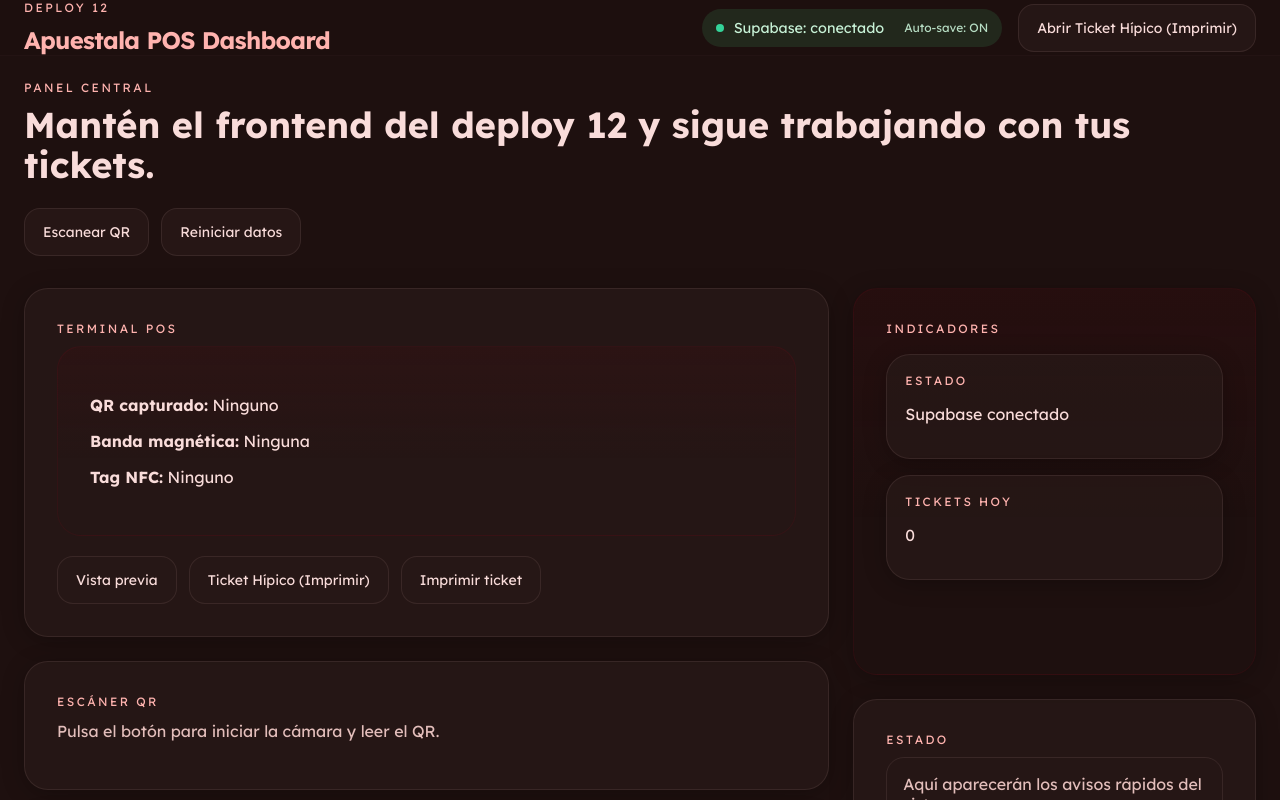
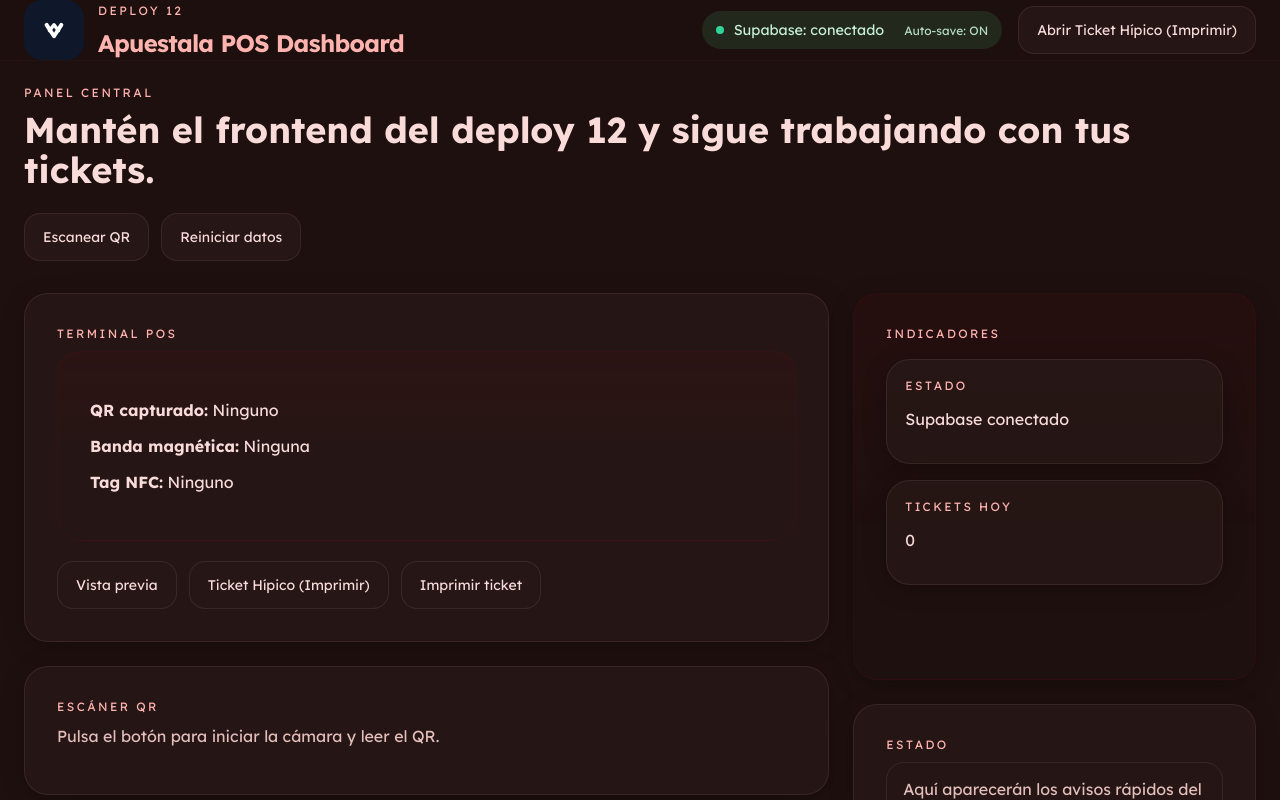
Before and after one commit to M-apuestala/wep-app, a React (Vite) app: page / in a window 1280 px wide. Shown: the top 800 px of the page. Built offline with nearby package versions, Linux system fonts and the light colour scheme; no server answers; the database is empty.

Commit message:
deploy19

```diff
--- a/src/App.jsx
+++ b/src/App.jsx
@@ -217,28 +217,57 @@ const Dashboard = () => {
           <meta charset="utf-8" />
           <title>Ticket Hípico</title>
           <style>
-            @page { size: A4 portrait; margin: 12mm; }
+            @page { size: A4 portrait; margin: 0; }
             html, body { width: 100%; height: 100%; margin: 0; padding: 0; }
-            body { font-family: Courier, monospace; margin: 0; padding: 12mm; background: #fff; }
-            .ticket { width: 100%; max-width: 100%; box-sizing: border-box; }
-            .ticket hr { border: none; border-top: 1px solid #000; margin: 12px 0; }
+            body { font-family: Courier, monospace; margin: 0; padding: 0; background: #fff; }
+            .ticket { width: 100%; height: 100%; box-sizing: border-box; padding: 24mm 20mm; display: flex; flex-direction: column; justify-content: space-between; }
+            .logo { display: flex; flex-direction: column; align-items: center; gap: 8px; margin-bottom: 18mm; }
+            .logo-mark { width: 76px; height: 76px; border-radius: 18px; background: #0f172a; display: grid; place-items: center; color: #fff; font-weight: 800; font-size: 28px; letter-spacing: 0.08em; }
+            .logo-text { text-align: center; }
+            .logo-text h1 { margin: 0; font-size: 32px; letter-spacing: 0.13em; }
+            .logo-text p { margin: 4px 0 0; font-size: 12px; letter-spacing: 0.18em; }
+            .details { width: 100%; display: grid; gap: 10px; font-size: 12pt; line-height: 1.5; }
+            .details .row { display: flex; justify-content: space-between; }
+            .divider { border-bottom: 1px solid #000; margin: 9px 0; }
+            .footer { text-align: center; margin-top: 18mm; font-size: 10pt; line-height: 1.4; }
           </style>
         </head>
         <body>
           <div class="ticket">
-            <div style="text-align:center;font-weight:700;">BANCA LA REFORMA</div>
-            <div style="text-align:center;">- Apuestas Hípicas -</div>
-            <hr/>
-            <div>Ticket: ${apuesta.ticketId}</div>
-            <div>Fecha: ${apuesta.fecha} Hora: ${apuesta.hora}</div>
-            <div>Taquilla: ${apuesta.taquilla}</div>
-            <div>--------------------------------</div>
-            <div style="font-weight:700">HIPÓDROMO: ${apuesta.hipodromo}</div>
-            <div>Carrera: ${apuesta.carrera} | Tipo: ${apuesta.tipo}</div>
-            <div>Ejemplar: ${apuesta.ejemplar}</div>
-            <div>--------------------------------</div>
-            <div style="display:flex;justify-content:space-between;"><span>Monto:</span><span>$${apuesta.monto}</span></div>
-            <div style="text-align:center;margin-top:8px;">CÓDIGO: ${apuesta.codigoControl}</div>
+            <div class="logo">
+              <svg width="76" height="76" viewBox="0 0 120 120" fill="none" xmlns="http://www.w3.org/2000/svg" aria-label="Logo Apuestala">
+                <rect width="120" height="120" rx="24" fill="#0f172a" />
+                <path d="M34 42L60 82L86 42" stroke="#fff" stroke-width="14" stroke-linecap="round" stroke-linejoin="round" />
+                <path d="M44 62L60 42L76 62" stroke="#fff" stroke-width="12" stroke-linecap="round" stroke-linejoin="round" />
+              </svg>
+              <div class="logo-text">
+                <h1>APUESTALA</h1>
+                <p>BANCA LA REFORMA</p>
+              </div>
+            </div>
+            <div style="text-align:center; margin-bottom: 16mm; font-size: 18px; font-weight: 700;">TICKET HÍPICO</div>
+            <div class="details">
+              <div class="row"><span>Ticket:</span><span>${apuesta.ticketId}</span></div>
+              <div class="row"><span>Fecha:</span><span>${apuesta.fecha} ${apuesta.hora}</span></div>
+              <div class="row"><span>Taquilla:</span><span>${apuesta.taquilla}</span></div>
+              <div class="divider"></div>
+              <div class="row" style="font-weight:700;"><span>HIPÓDROMO:</span><span>${apuesta.hipodromo}</span></div>
+              <div class="divider" style="border-style:dashed;"></div>
+              <div class="row"><span>Carrera:</span><span>${apuesta.carrera}</span></div>
+              <div class="row"><span>Tipo:</span><span>${apuesta.tipo}</span></div>
+              <div class="row"><span>Ejemplar:</span><span>${apuesta.ejemplar}</span></div>
+              <div class="divider"></div>
+              <div class="row"><span>Monto:</span><span>$${apuesta.monto}</span></div>
+            </div>
+            <div style="text-align:center; margin-top: auto;">
+              <div style="font-size: 14px; font-weight: 700;">CÓDIGO DE CONTROL</div>
+              <div style="margin: 10px 0 0; font-size: 13pt; font-weight: 700;">*${apuesta.codigoControl}*</div>
+            </div>
+            <div class="footer">
+              <div>* Caduca en 30 días.</div>
+              <div>* Revise su ticket. No se aceptan reclamos posteriores.</div>
+              <div>================================</div>
+            </div>
           </div>
         </body>
       </html>
@@ -312,9 +341,18 @@ const Dashboard = () => {
     <div className="app-root">
       <div className="topbar">
         <div className="topbar-left">
-          <div>
-            <p className="eyebrow">Deploy 12</p>
-            <h1 className="title">Apuestala POS Dashboard</h1>
+          <div className="brand-header">
+            <div className="brand-mark">
+              <svg width="36" height="36" viewBox="0 0 120 120" fill="none" xmlns="http://www.w3.org/2000/svg" aria-label="Logo Apuestala">
+                <rect width="120" height="120" rx="24" fill="#0f172a" />
+                <path d="M34 42L60 82L86 42" stroke="#fff" strokeWidth="14" strokeLinecap="round" strokeLinejoin="round" />
+                <path d="M44 62L60 42L76 62" stroke="#fff" strokeWidth="12" strokeLinecap="round" strokeLinejoin="round" />
+              </svg>
+            </div>
+            <div>
+              <p className="eyebrow">Deploy 12</p>
+              <h1 className="title">Apuestala POS Dashboard</h1>
+            </div>
           </div>
         </div>
 
--- a/src/TicketHipismoPrint.jsx
+++ b/src/TicketHipismoPrint.jsx
@@ -35,42 +35,48 @@ const TicketHipismoPrint = () => {
   // Minimal standalone ticket markup for clean printing (dynamic)
   return (
     <div>
-      <div id="ticket-hipico-termico" style={{ padding: '12mm', boxSizing: 'border-box', background: '#fff', color: '#000', width: '100%', maxWidth: '100%', fontFamily: 'Courier, monospace' }}>
-        <div style={{ textAlign: 'center', fontWeight: 700, marginBottom: 6 }}>BANCA LA REFORMA</div>
-        <div style={{ textAlign: 'center', marginBottom: 6 }}>- Apuestas Hípicas -</div>
-        <div style={{ borderTop: '1px dashed #000', margin: '6px 0' }} />
-
-        <div style={{ fontFamily: 'Courier, monospace', fontSize: '9pt' }}>
-          <div>Ticket: {use.ticketId}</div>
-          <div>Fecha: {use.fecha}  Hora: {use.hora}</div>
-          <div>Taquilla: {use.taquilla}</div>
-          <div>--------------------------------</div>
-          <div style={{ fontWeight: 700 }}>HIPÓDROMO: {use.hipodromo}</div>
-          <div>--------------------------------</div>
-          <div>Carrera: {use.carrera}  | Tipo: {use.tipo}</div>
-          <div>Ejemplar(es):</div>
-          <div>  &gt; {use.ejemplar}</div>
-          <div>--------------------------------</div>
-          <div style={{ display: 'flex', justifyContent: 'space-between' }}>
-            <span>Monto Jugado:</span>
-            <span>${use.monto}</span>
-          </div>
-          <div style={{ display: 'flex', justifyContent: 'space-between' }}>
-            <span>Premio Potencial:</span>
-            <span>${use.premio}</span>
-          </div>
-          <div>--------------------------------</div>
-        </div>
-
-        <div style={{ textAlign: 'center', marginTop: 8 }}>
-          <div>CÓDIGO DE CONTROL</div>
-          <div style={{ fontWeight: 700 }}>*{use.codigoControl}*</div>
-          <div style={{ display: 'flex', justifyContent: 'center', marginTop: 6 }}>
-            <QRCodeSVG value={use.codigoControl} size={90} level="M" includeMargin={false} fgColor="#000000" />
+      <div id="ticket-hipico-termico" style={{ padding: '24mm 20mm', boxSizing: 'border-box', background: '#fff', color: '#000', width: '100%', minHeight: '100vh', fontFamily: 'Courier, monospace', display: 'flex', flexDirection: 'column', justifyContent: 'space-between' }}>
+        <div style={{ display: 'flex', flexDirection: 'column', alignItems: 'center', gap: '12px', marginBottom: '18mm' }}>
+          <svg width="76" height="76" viewBox="0 0 120 120" fill="none" xmlns="http://www.w3.org/2000/svg" aria-label="Logo Apuestala" style={{ display: 'block' }}>
+            <rect width="120" height="120" rx="24" fill="#0f172a" />
+            <path d="M34 42L60 82L86 42" stroke="#fff" strokeWidth="14" strokeLinecap="round" strokeLinejoin="round" />
+            <path d="M44 62L60 42L76 62" stroke="#fff" strokeWidth="12" strokeLinecap="round" strokeLinejoin="round" />
+          </svg>
+          <div style={{ textAlign: 'center' }}>
+            <div style={{ fontSize: '32px', fontWeight: 800, letterSpacing: '0.13em' }}>APUESTALA</div>
+            <div style={{ fontSize: '12px', letterSpacing: '0.18em', marginTop: '2px' }}>BANCA LA REFORMA</div>
           </div>
         </div>
 
-        <div style={{ textAlign: 'center', marginTop: 8, fontSize: '8.5pt' }}>
+        <div style={{ width: '100%', textAlign: 'center', marginBottom: '16mm' }}>
+          <div style={{ fontSize: '18px', fontWeight: 700 }}>TICKET HÍPICO</div>
+          <div style={{ fontSize: '14px', color: '#333', marginTop: '4px' }}>Formato A4 completo, centrado y profesional</div>
+        </div>
+
+        <div style={{ width: '100%', display: 'grid', gap: '8px', fontSize: '12pt', lineHeight: 1.4, marginBottom: '18mm' }}>
+          <div style={{ display: 'flex', justifyContent: 'space-between', fontWeight: 700 }}><span>Ticket:</span><span>{use.ticketId}</span></div>
+          <div style={{ display: 'flex', justifyContent: 'space-between' }}><span>Fecha:</span><span>{use.fecha} {use.hora}</span></div>
+          <div style={{ display: 'flex', justifyContent: 'space-between' }}><span>Taquilla:</span><span>{use.taquilla}</span></div>
+          <div style={{ borderBottom: '1px solid #000', margin: '8px 0' }} />
+          <div style={{ fontWeight: 700 }}>HIPÓDROMO: {use.hipodromo}</div>
+          <div style={{ borderBottom: '1px dashed #000', margin: '8px 0' }} />
+          <div style={{ display: 'flex', justifyContent: 'space-between' }}><span>Carrera:</span><span>{use.carrera}</span></div>
+          <div style={{ display: 'flex', justifyContent: 'space-between' }}><span>Tipo:</span><span>{use.tipo}</span></div>
+          <div>Ejemplar(es): {use.ejemplar}</div>
+          <div style={{ borderBottom: '1px solid #000', margin: '8px 0' }} />
+          <div style={{ display: 'flex', justifyContent: 'space-between' }}><span>Monto Jugado:</span><span>${use.monto}</span></div>
+          <div style={{ display: 'flex', justifyContent: 'space-between' }}><span>Premio Potencial:</span><span>${use.premio}</span></div>
+        </div>
+
+        <div style={{ textAlign: 'center', marginTop: 'auto' }}>
+          <div style={{ fontSize: '14px', fontWeight: 700 }}>CÓDIGO DE CONTROL</div>
+          <div style={{ fontWeight: 700, marginTop: '6px', fontSize: '13pt' }}>*{use.codigoControl}*</div>
+          <div style={{ display: 'flex', justifyContent: 'center', marginTop: '12px' }}>
+            <QRCodeSVG value={use.codigoControl} size={180} level="M" includeMargin={false} fgColor="#000000" />
+          </div>
+        </div>
+
+        <div style={{ textAlign: 'center', marginTop: '14mm', fontSize: '10pt', lineHeight: 1.4 }}>
           <div>* Caduca en 30 días.</div>
           <div>* Revise su ticket. No se aceptan reclamos posteriores.</div>
           <div>================================</div>
@@ -79,12 +85,13 @@ const TicketHipismoPrint = () => {
 
       <style>{`
         @media print {
-          @page { size: A4 portrait; margin: 12mm; }
+          @page { size: A4 portrait; margin: 0; }
           html, body { width: 100%; height: 100%; margin: 0; padding: 0; }
           body { background: #fff; }
           body * { visibility: hidden; }
           #ticket-hipico-termico, #ticket-hipico-termico * { visibility: visible; }
-          #ticket-hipico-termico { position: relative; left: 0; top: 0; width: 100%; max-width: 100%; }
+          #ticket-hipico-termico { position: absolute; left: 0; top: 0; width: 100%; height: 100%; max-width: 100%; }
+          #ticket-hipico-termico > div { width: 100%; }
         }
       `}</style>
     </div>
--- a/src/index.css
+++ b/src/index.css
@@ -110,6 +110,26 @@ img {
   font-weight: 700;
   color: var(--primary);
   letter-spacing: -0.03em;
+}
+
+.brand-header {
+  display: flex;
+  align-items: center;
+  gap: 14px;
+}
+
+.brand-mark {
+  width: 60px;
+  height: 60px;
+  display: grid;
+  place-items: center;
+  background: #0f172a;
+  border-radius: 18px;
+}
+
+.brand-mark svg {
+  width: 34px;
+  height: 34px;
 }
 
 .badge {
```
